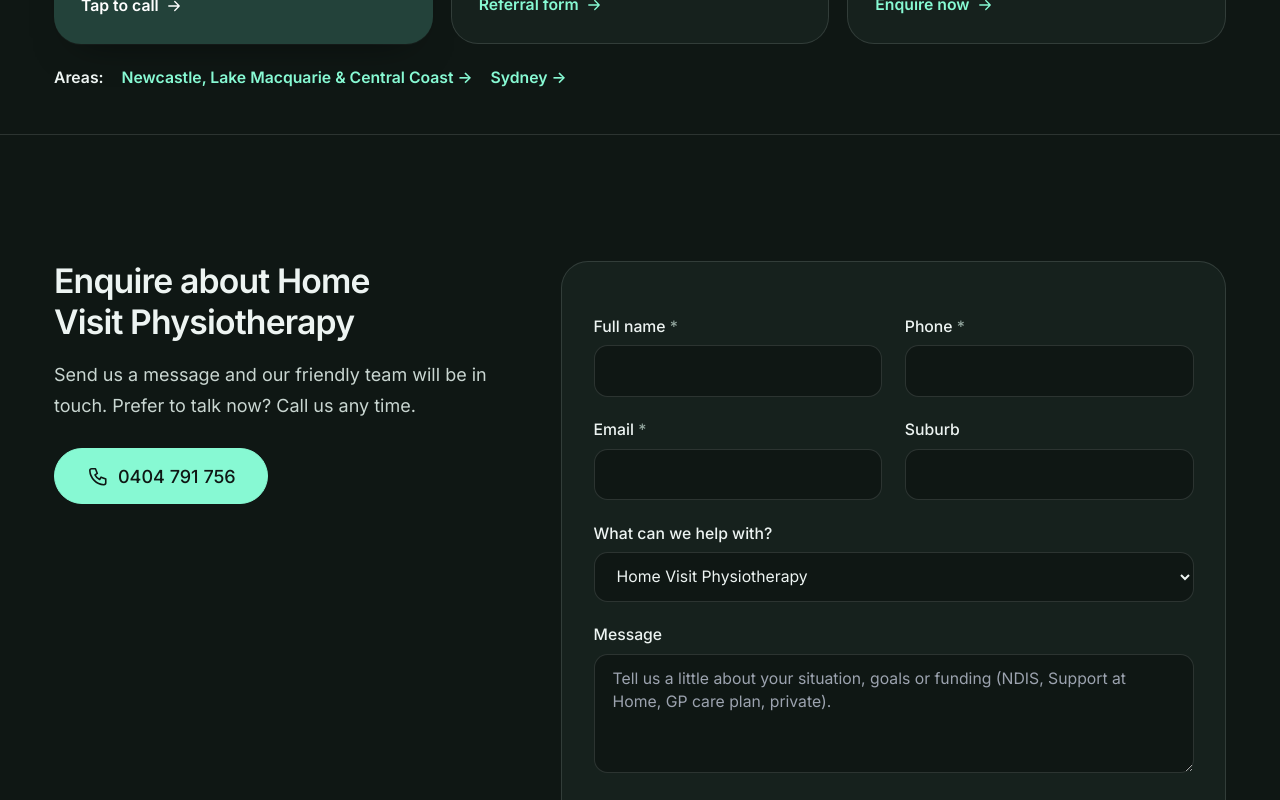
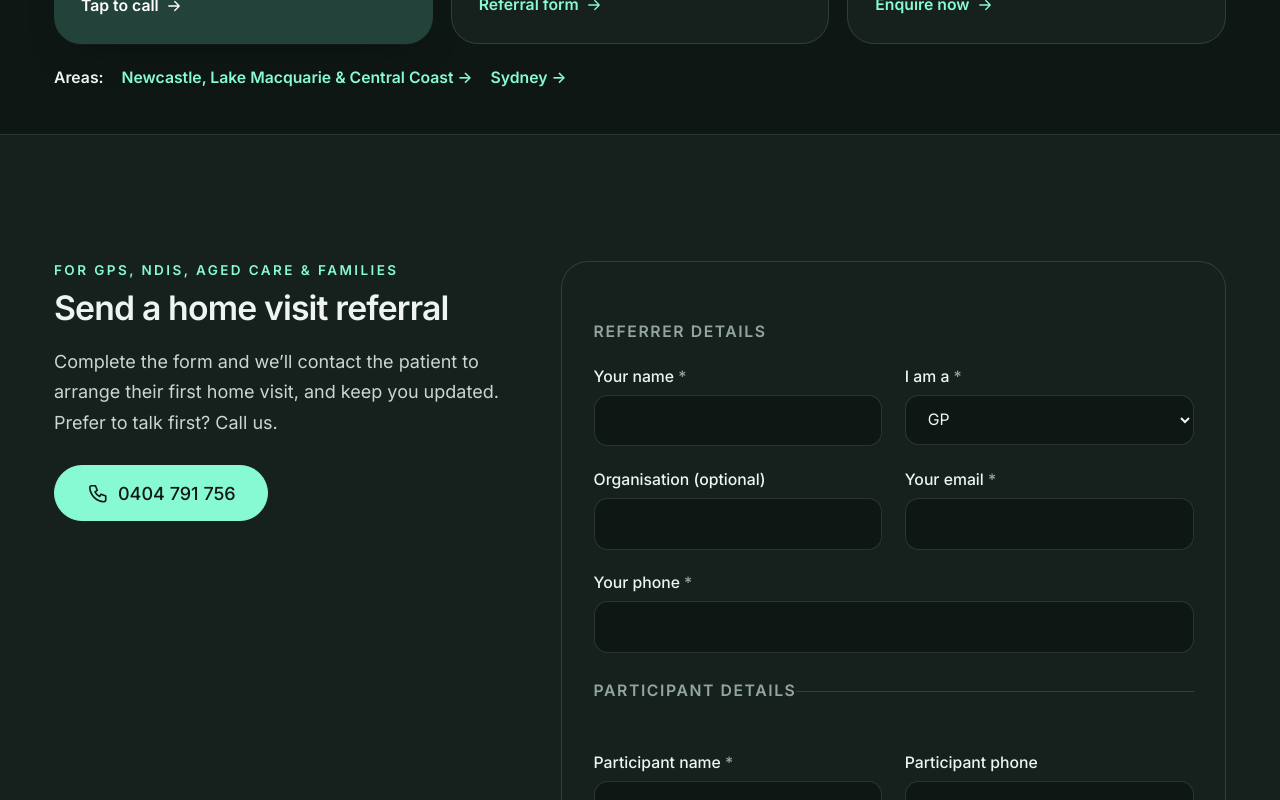
Before and after one commit to Trackrecord-pixel/Fletcher-physiotherapy-website, a Next.js app: page /home-visits in a window 1280 px wide. Shown: the part 840-1640 px from the top of the page. Built offline with nearby package versions, Linux system fonts and the light colour scheme.

Commit message:
Add files via upload

```diff
--- a/components/LandingPage.tsx
+++ b/components/LandingPage.tsx
@@ -5,6 +5,7 @@ import FAQAccordion from "./FAQAccordion";
 import CTASection from "./CTASection";
 import Reveal from "./Reveal";
 import ContactForm from "./ContactForm";
+import ReferralForm from "./ReferralForm";
 import WhyHomeVisits from "./WhyHomeVisits";
 import { site, suburbs } from "@/lib/site";
 import { sydneySuburbs } from "@/lib/sydneySuburbs";
@@ -96,13 +97,13 @@ export default function LandingPage({ c }: { c: LandingContent }) {
                   <span className="mt-1 text-sm text-euc-100">{site.hours}</span>
                   <span className="mt-auto inline-flex items-center gap-1.5 pt-5 text-sm font-semibold">Tap to call <Icon name="arrow" className="h-4 w-4 transition group-hover:translate-x-0.5" /></span>
                 </a>
-                <Link href="/referrals#referral-form" className="group card card-hover flex flex-col p-6">
+                <a href="#referral" className="group card card-hover flex flex-col p-6">
                   <span className="flex h-12 w-12 items-center justify-center rounded-2xl bg-navy-800 text-white"><Icon name="doc" className="h-6 w-6" /></span>
                   <span className="mt-4 text-xs font-semibold uppercase tracking-[0.18em] text-euc-600">Send a referral</span>
                   <span className="mt-1 text-xl font-semibold text-navy-900">GPs, NDIS, aged care & families</span>
                   <span className="mt-1 text-sm text-navy-600">We contact the patient and arrange the first visit.</span>
                   <span className="mt-auto inline-flex items-center gap-1.5 pt-5 text-sm font-semibold text-euc-700">Referral form <Icon name="arrow" className="h-4 w-4 transition group-hover:translate-x-0.5" /></span>
-                </Link>
+                </a>
                 <a href="#enquire" className="group card card-hover flex flex-col p-6">
                   <span className="flex h-12 w-12 items-center justify-center rounded-2xl bg-navy-800 text-white"><Icon name="mail" className="h-6 w-6" /></span>
                   <span className="mt-4 text-xs font-semibold uppercase tracking-[0.18em] text-euc-600">Online enquiry</span>
@@ -116,6 +117,24 @@ export default function LandingPage({ c }: { c: LandingContent }) {
                 <Link href="/home-visit-physiotherapy-newcastle" className="font-semibold text-euc-700 hover:text-euc-800">Newcastle, Lake Macquarie &amp; Central Coast →</Link>
                 <Link href="/home-visit-physiotherapy-sydney" className="font-semibold text-euc-700 hover:text-euc-800">Sydney →</Link>
               </p>
+            </div>
+          </section>
+          <section id="referral" className="section-py scroll-mt-24 bg-sand">
+            <div className="container-px grid gap-10 lg:grid-cols-12">
+              <div className="lg:col-span-5">
+                <p className="text-xs font-semibold uppercase tracking-[0.18em] text-euc-600">For GPs, NDIS, aged care &amp; families</p>
+                <h2 className="mt-2 text-2xl text-navy-900 sm:text-3xl">Send a home visit referral</h2>
+                <p className="mt-4 text-navy-600">
+                  Complete the form and we&rsquo;ll contact the patient to arrange their first home visit, and keep you
+                  updated. Prefer to talk first? Call us.
+                </p>
+                <a href={site.phoneHref} className="btn-primary mt-6">
+                  <Icon name="phone" className="h-5 w-5" /> {site.phone}
+                </a>
+              </div>
+              <div className="lg:col-span-7">
+                <ReferralForm />
+              </div>
             </div>
           </section>
           {enquiry}
```
